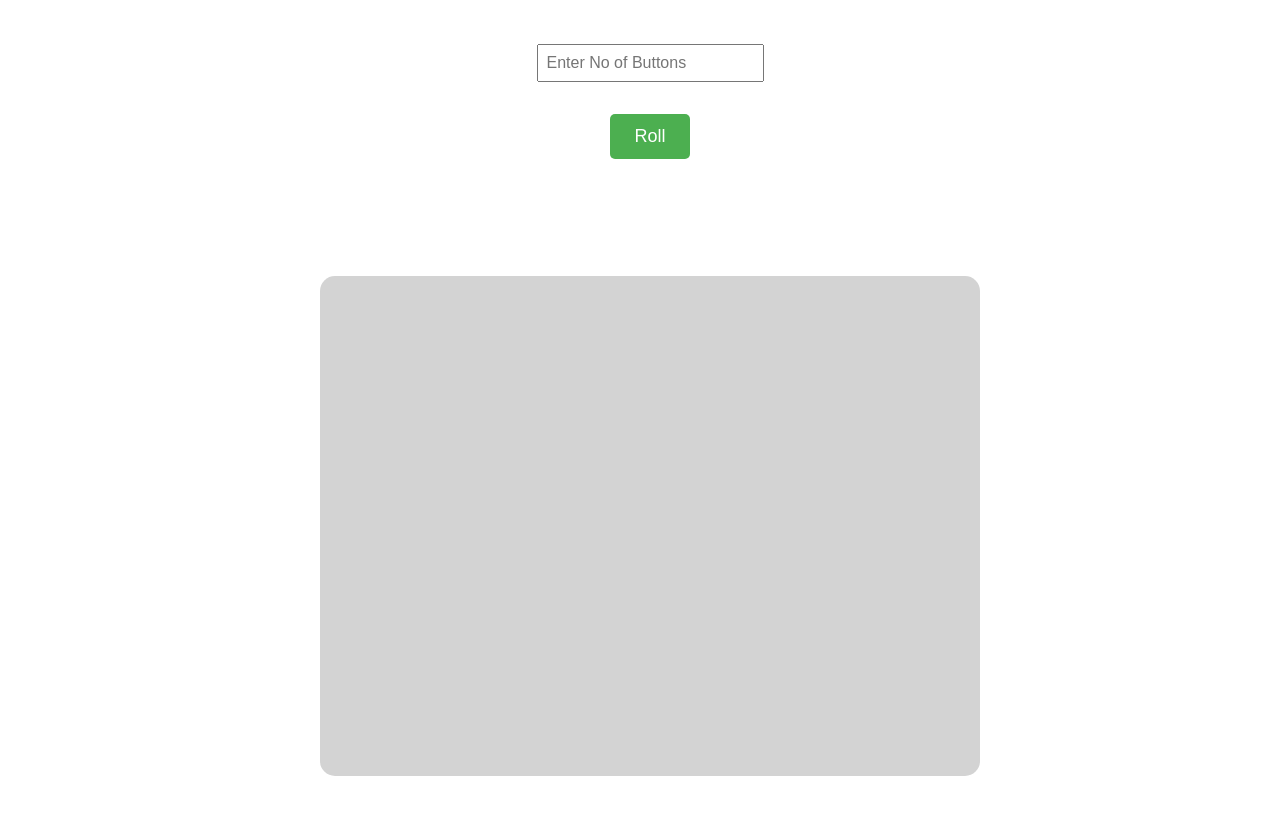
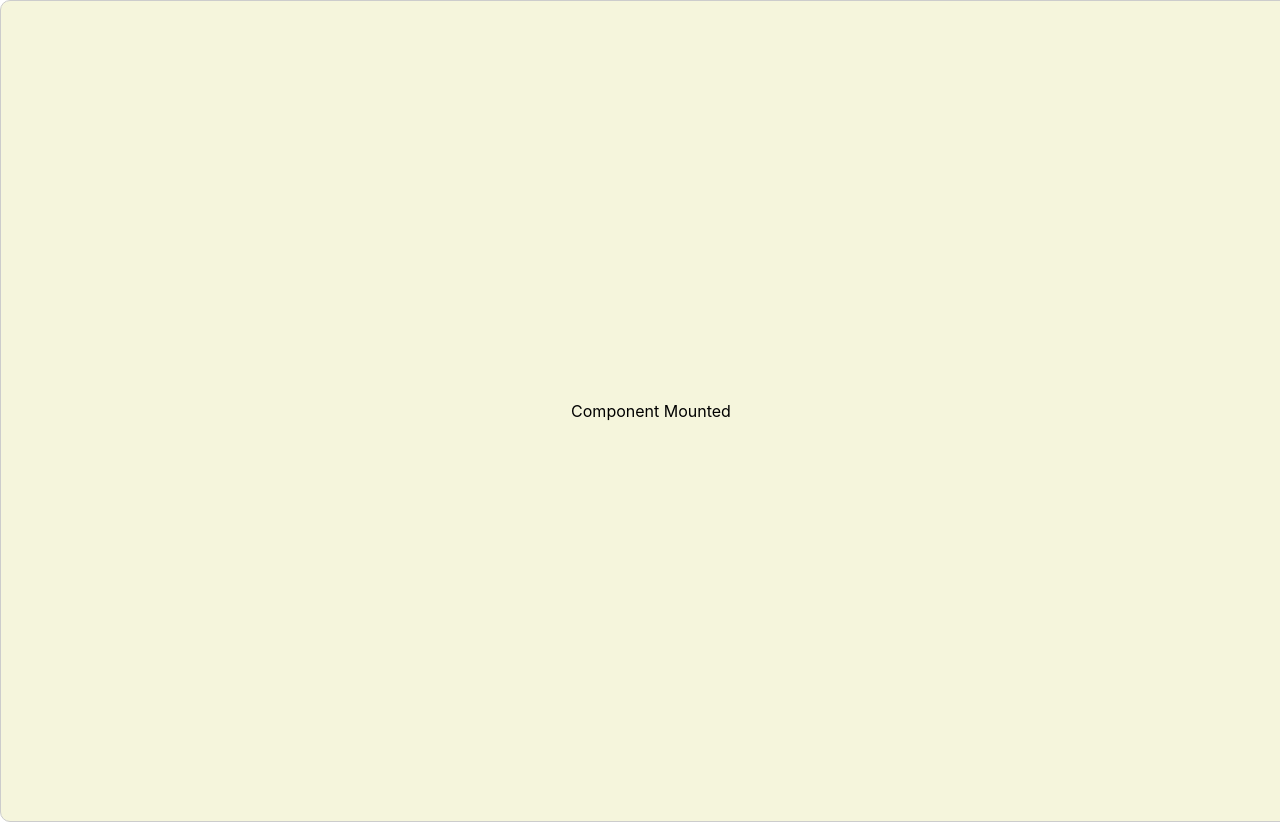
Before and after one commit to Sukriti-Bhatia-Zs/react-training, a React (Create React App) app in the folder react-practice copy/trycontextapi/: page / in a window 1280 px wide. Shown: the top 822 px of the page. Built offline with nearby package versions, Linux system fonts and the light colour scheme.

Commit message:
saved changes

```diff
--- a/react-practice copy/trycontextapi/src/App.js
+++ b/react-practice copy/trycontextapi/src/App.js
@@ -14,11 +14,11 @@ function App() {
     <div>
       {/* <Themecontextprovider/> */}
       {/* <Buttons4/> */}
-      {/* <CustomHookUseIsMounted/> */}
+      <CustomHookUseIsMounted/>
       {/* <CustomHookUseWindowSize/> */}
       {/* <CustomHookUseCompSize/> */}
       {/* <FormValidation/> */}
-      <ParentComponent/>
+      {/* <ParentComponent/> */}
     </div>
   );
 }
```
